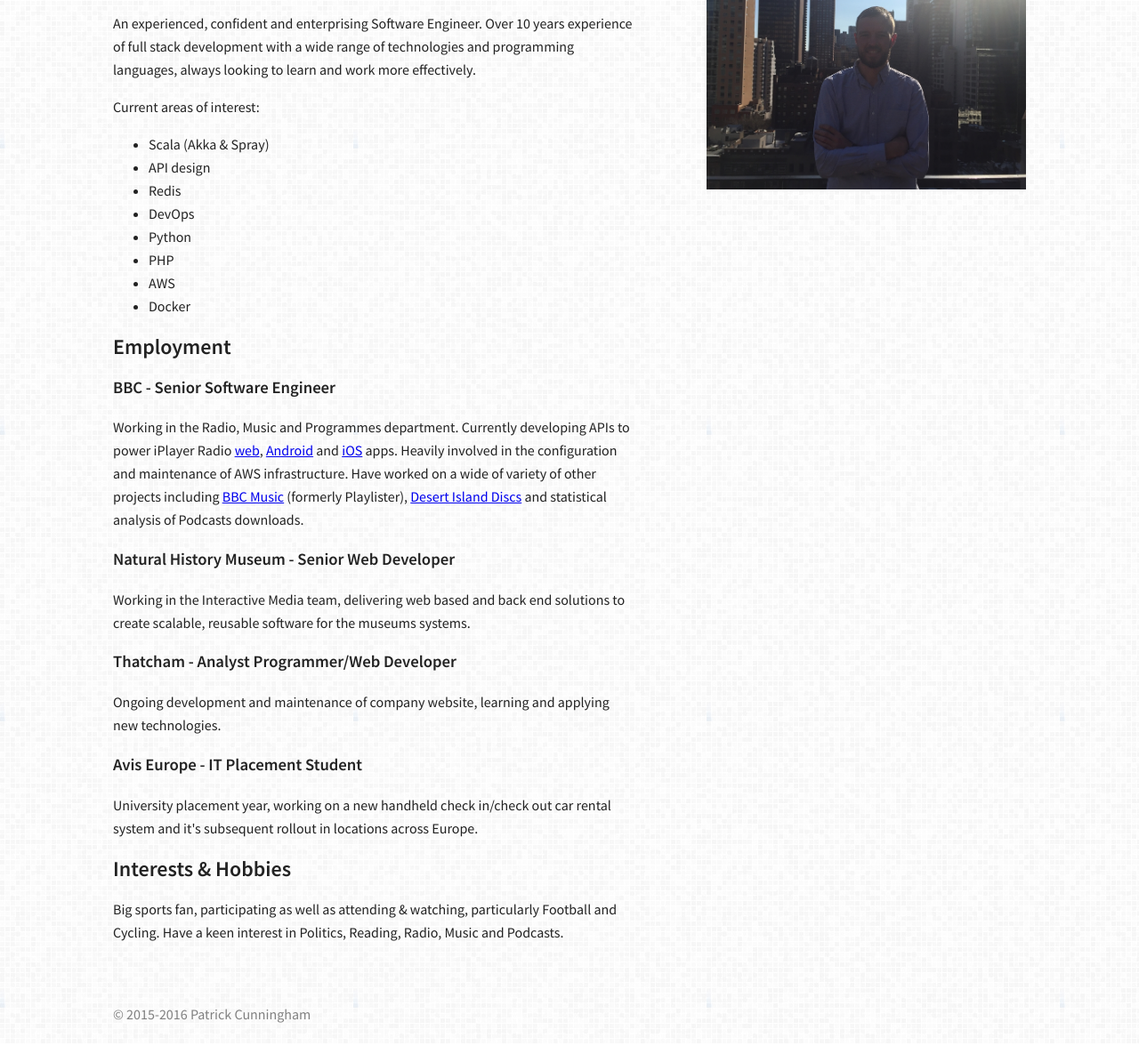
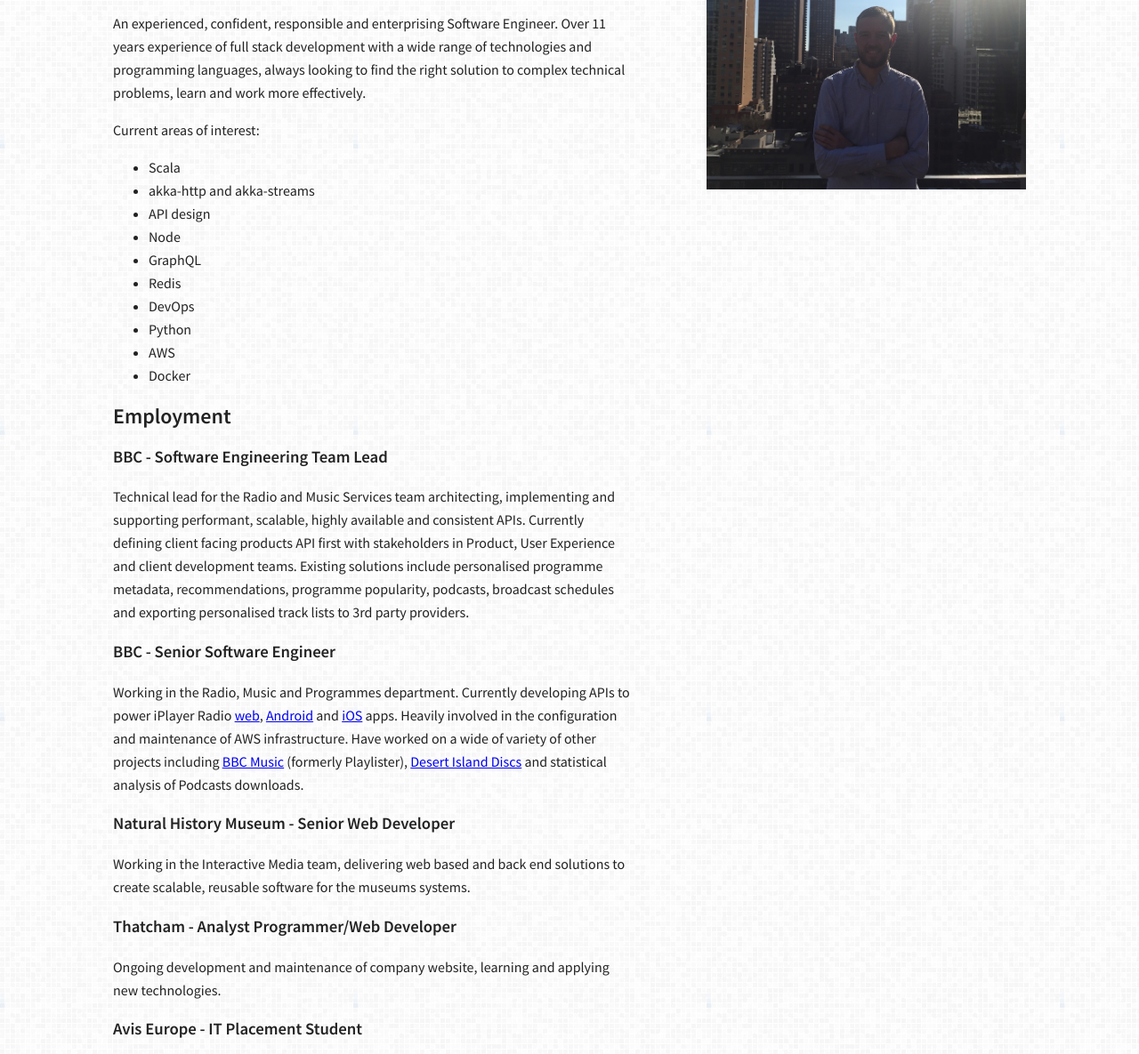
Before and after one commit to patrickcunningham/patrickcunningham.github.io, a plain HTML site: page index.html in a window 1280 px wide. Shown: the part 155-1340 px from the top of the page at 89% size. Drawn offline with Linux system fonts and the light colour scheme.

Commit message:
2017 update

```diff
--- a/index.html
+++ b/index.html
@@ -51,21 +51,25 @@
                 <article>
                     <header>
                         <h1>Software Engineering Professional</h1>
-                        <p>An experienced, confident and enterprising Software Engineer. Over 10 years experience of full stack development with a wide range of technologies and programming languages, always looking to learn and work more effectively.</p>
+                        <p>An experienced, confident, responsible and enterprising Software Engineer. Over 11 years experience of full stack development with a wide range of technologies and programming languages, always looking to find the right solution to complex technical problems, learn and work more effectively.</p>
                         <p>Current areas of interest:</p>
                         <ul>
-                            <li>Scala (Akka & Spray)</li>
+                            <li>Scala</li>
+                            <li>akka-http and akka-streams</li>
                             <li>API design</li>
+                            <li>Node</li>
+                            <li>GraphQL</li>
                             <li>Redis</li>
                             <li>DevOps</li>
                             <li>Python</li>
-                            <li>PHP</li>
                             <li>AWS</li>
                             <li>Docker</li>
                         </ul>
                     </header>
                     <section>
                         <h2>Employment</h2>
+                        <h3>BBC - Software Engineering Team Lead</h3>
+                        <p>Technical lead for the Radio and Music Services team architecting, implementing and supporting performant, scalable, highly available and consistent APIs.  Currently defining client facing products API first with stakeholders in Product, User Experience and client development teams.  Existing solutions include personalised programme metadata, recommendations, programme popularity, podcasts, broadcast schedules and exporting personalised track lists to 3rd party providers.</p>
                         <h3>BBC - Senior Software Engineer</h3>
                         <p>Working in the Radio, Music and Programmes department. Currently developing APIs to power iPlayer Radio <a href="http://www.bbc.co.uk/radio">web</a>, <a href="https://play.google.com/store/apps/details?id=uk.co.bbc.android.iplayerradio">Android</a> and <a href="https://itunes.apple.com/gb/app/iplayer-radio/id560458506">iOS</a> apps. Heavily involved in the configuration and maintenance of AWS infrastructure. Have worked on a wide of variety of other projects including <a href="http://www.bbc.co.uk/music">BBC Music</a> (formerly Playlister), <a href="http://www.bbc.co.uk/programmes/b006qnmr">Desert Island Discs</a> and statistical analysis of Podcasts downloads.</p>
                         <h3>Natural History Museum - Senior Web Developer</h3>
@@ -77,7 +81,7 @@
                     </section>
                     <section>
                         <h2>Interests & Hobbies</h2>
-                        <p>Big sports fan, participating as well as attending & watching, particularly Football and Cycling.  Have a keen interest in Politics, Reading, Radio, Music and Podcasts.</p>
+                        <p>Have a keen interest in Politics, Reading, Radio, Music and Podcasts.  Big sports fan, participating as well as attending & watching, particularly Football and Cycling.  </p>
                     </section>
                 </article>
                 <aside>
@@ -90,7 +94,7 @@
 
         <div class="footer-container">
             <footer class="wrapper">
-               &copy; 2015-2016 Patrick Cunningham
+               &copy; 2015-2017 Patrick Cunningham
             </footer>
         </div>
 
```
